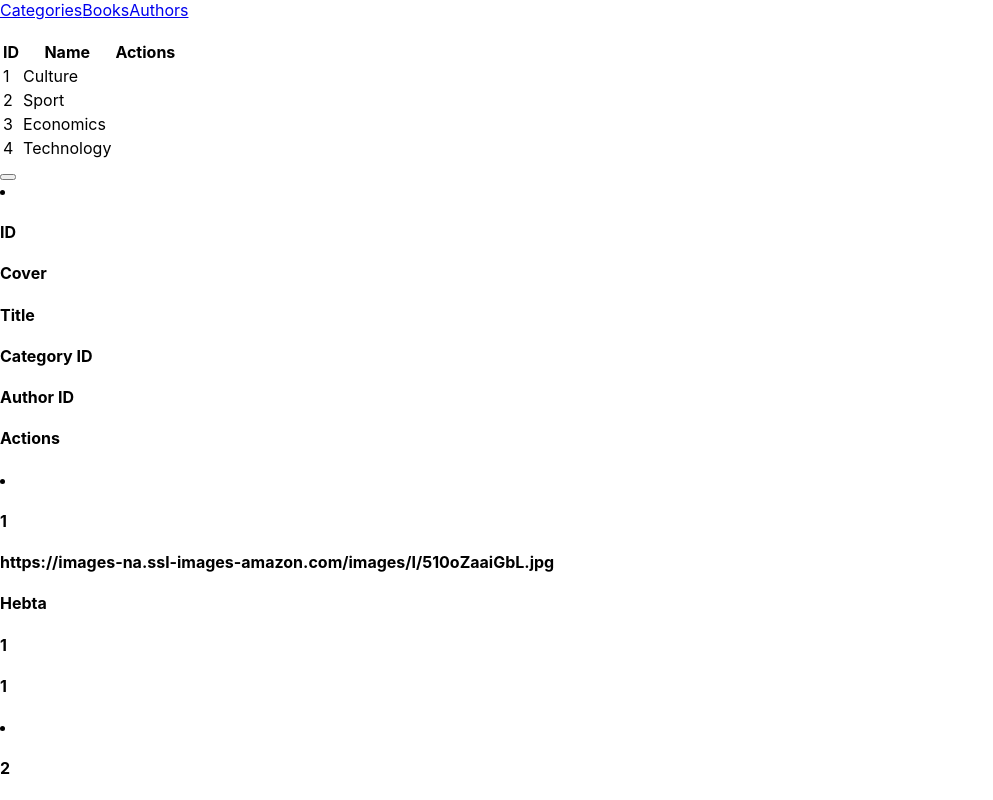
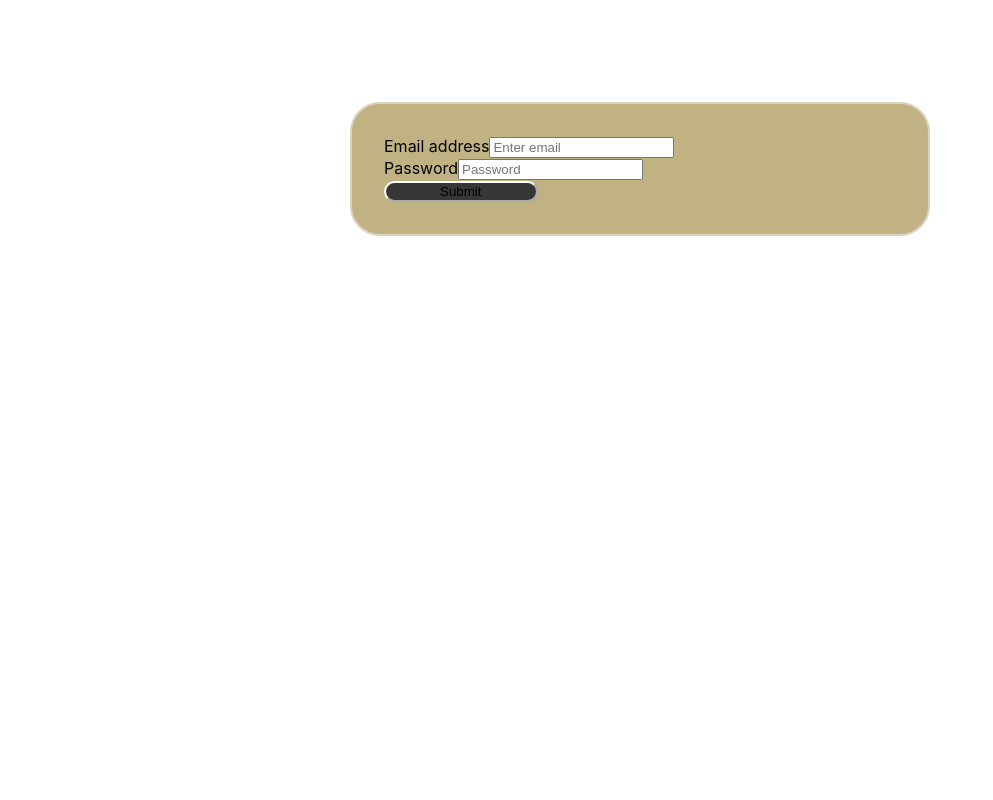
Before and after one commit to Hadeer-Attalluh/GoodReads-React, a React (Create React App) app: page /admin in a window 1280 px wide. Shown: the top 800 px of the page, without its empty margins (0-993 px from the left). Built offline with nearby package versions, Linux system fonts and the light colour scheme.

Commit message:
signup edits+ login UI + css edits

```diff
--- a/src/App.css
+++ b/src/App.css
@@ -1,34 +1,59 @@
+fieldset, .userbooksfilter, .AddCategory {
+  padding: 20px;
+  height: fit-content;
+  box-shadow: 0px 0px 0px 0px transparent;
+  border: .5px solid rgb(231, 230, 230);
+  margin-top: 100px;
+}
 
-fieldset,.userbooksfilter,.AddCategory
-{
+.userbooksfilter {
+  height: 25rem;
+}
+
+.search {
+  border-radius: 20.5px;
+}
+
+.AddCategory {
+  display: flex;
+  flex-direction: column;
+  align-items: center;
+  align-items: center;
+  width: fit-content;
   padding: 20px;
-  height:fit-content;
+  height: fit-content;
   box-shadow: 0px 0px 0px 0px transparent;
-  border:.5px solid rgb(231, 230, 230);
+  border: 3px solid rgb(231, 230, 230);
   margin-top: 100px;
+}
 
+.bg-gold {
+  background-color: #C0B283;
 }
-.userbooksfilter
-{
-  height:25rem;
 
+.form-border {
+  border: 2px solid #DCD0C0;
+  padding: 2rem;
+  border-radius: 30px;
 }
-.search
-{
-border-radius: 20.5px;
 
+.login {
+  width: 40%;
+  margin: 8% auto;
 }
-.AddCategory
-{
- display: flex;
- flex-direction: column;
- align-items: center;
- align-items: center;
- width:fit-content;
- padding: 20px;
-  height:fit-content;
-  box-shadow: 0px 0px 0px 0px transparent;
-  border:3px solid rgb(231, 230, 230);
-  margin-top: 100px;
 
+.signup {
+  width: 50%;
+  margin: 6% auto;
 }
+
+.submit-btn {
+  background-color: #373737;
+  border-color: white;
+  width: 30%;
+  border-radius: 20px;
+}
+
+.submit-btn:hover {
+  background-color: #424242;
+}
--- /dev/null
+++ b/src/FeaturedComponents/UserForms/login.js
@@ -0,0 +1,23 @@
+import React, { Component } from 'react';
+import { Form, Button, Col } from 'react-bootstrap';
+
+export class LoginForm extends Component {
+    render() {
+        return (
+            <Form className='login bg-gold form-border'>
+                <Form.Group controlId="formBasicEmail">
+                    <Form.Label className="text-white">Email address</Form.Label>
+                    <Form.Control type="email" placeholder="Enter email" />
+                </Form.Group>
+
+                <Form.Group controlId="formBasicPassword">
+                    <Form.Label className="text-white">Password</Form.Label>
+                    <Form.Control type="password" placeholder="Password" />
+                </Form.Group>
+                <Button className="submit-btn" type="submit">
+                    Submit
+                 </Button>
+            </Form>
+        );
+    }
+}
--- a/src/FeaturedComponents/UserForms/signup.js
+++ b/src/FeaturedComponents/UserForms/signup.js
@@ -1,24 +1,24 @@
-import React,{ Component } from 'react';
+import React, { Component } from 'react';
 import { Form, Button, Col } from 'react-bootstrap';
 import SimpleSchema from 'simpl-schema';
 import uuidv1 from 'uuid/v1';
 import { context } from '../../App';
 
-export class SignUpForm extends Component{
+export class SignUpForm extends Component {
 
     state = {
         fname: "",
         lname: "",
-        email:"",
-        password:"",
-        'confirm-password':"",
+        email: "",
+        password: "",
+        'confirm-password': "",
         image: "",
     }
 
     handleChange = (e) => {
         const name = e.target.name;
         const value = e.target.value;
-        this.setState({[name]: value});
+        this.setState({ [name]: value });
     }
 
     handleSubmit = (addUser) => (e) => {
@@ -39,12 +39,13 @@ export class SignUpForm extends Component{
                     if (this.value !== this.field('password').value) {
                         return "passwordMismatch";
                     }
-            }},
+                }
+            },
             image: String,
         }).newContext();
 
         console.log(validationContext.validate(this.state));
-        if(validationContext.validationErrors().length === 0){
+        if (validationContext.validationErrors().length === 0) {
             const user = {
                 id: uuidv1(),
                 fname: this.state.fname,
@@ -59,47 +60,47 @@ export class SignUpForm extends Component{
         else {
             console.log(validationContext.validationErrors());
         }
-        this.setState({fname:'', lname:'', email:'', password:'','confirm-password':''});
+        this.setState({ fname: '', lname: '', email: '', password: '', 'confirm-password': '' });
     }
 
-    render(){
-        return(
+    render() {
+        return (
             <context.Consumer>
                 {
                     value => (
-                        <Form style={{width:'50%',margin:'1rem auto', border:'1px solid #E9E8E8', padding:'1rem'}} onSubmit={this.handleSubmit(value.addUser)} key={this.state.id}>
-                            <h3 className='text-center text-primary'>New Here? Create A free account!</h3>
+                        <Form className="signup bg-gold form-border" onSubmit={this.handleSubmit(value.addUser)} key={this.state.id}>
+                            <h3 className='text-center text-white'>New Here? Create A free account!</h3>
                             <Form.Row>
                                 <Form.Group as={Col} md="6">
-                                    <Form.Label >First Name</Form.Label>
-                                    <Form.Control type="text" name='fname' placeholder="Enter Your First Name" onChange={this.handleChange} value={this.state.fname|| ''} />
+                                    <Form.Label className="text-white">First Name</Form.Label>
+                                    <Form.Control type="text" name='fname' placeholder="Enter Your First Name" onChange={this.handleChange} value={this.state.fname || ''} />
                                 </Form.Group>
                                 <Form.Group as={Col} md="6" >
-                                    <Form.Label>Last Name</Form.Label>
-                                    <Form.Control type="text" name='lname' placeholder="Enter Your Last Name" onChange={this.handleChange} value={this.state.lname|| ''}/>
+                                    <Form.Label className="text-white">Last Name</Form.Label>
+                                    <Form.Control type="text" name='lname' placeholder="Enter Your Last Name" onChange={this.handleChange} value={this.state.lname || ''} />
                                 </Form.Group>
                             </Form.Row>
                             <Form.Group controlId="formBasicEmail">
-                                    <Form.Label>Email address</Form.Label>
-                                    <Form.Control type="email" name='email' placeholder="Enter Your Email" onChange={this.handleChange} value={this.state.email}/>
+                                <Form.Label className="text-white">Email address</Form.Label>
+                                <Form.Control type="email" name='email' placeholder="Enter Your Email" onChange={this.handleChange} value={this.state.email} />
                             </Form.Group>
                             <Form.Row>
                                 <Form.Group controlId="formBasicPassword" as={Col} md="6" >
-                                    <Form.Label>Password</Form.Label>
-                                    <Form.Control type="password" name='password' placeholder="Enter Your Password" onChange={this.handleChange} value={this.state.password}/>
+                                    <Form.Label className="text-white">Password</Form.Label>
+                                    <Form.Control type="password" name='password' placeholder="Enter Your Password" onChange={this.handleChange} value={this.state.password} />
                                 </Form.Group>
                                 <Form.Group controlId="formBasicPlainPassword" as={Col} md="6" >
-                                    <Form.Label>Confirm Password</Form.Label>
-                                    <Form.Control type="password" name='confirm-password' placeholder="Confirm Your Password" onChange={this.handleChange}/>
+                                    <Form.Label className="text-white">Confirm Password</Form.Label>
+                                    <Form.Control type="password" name='confirm-password' placeholder="Confirm Your Password" onChange={this.handleChange} />
                                 </Form.Group>
                             </Form.Row>
                             <Form.Row>
                                 <Form.Group as={Col} md="6" >
-                                    <Form.Label>Browse Your Image</Form.Label>
-                                    <Form.Control type="file" name='image' class='custom-file-input' id="customFile"  onChange={this.handleChange} value={this.state.image}/>
+                                    <Form.Label className="text-white">Browse Your Image</Form.Label>
+                                    <Form.Control type="file" name='image' class='custom-file-input' id="customFile" onChange={this.handleChange} value={this.state.image} />
                                 </Form.Group>
                             </Form.Row>
-                            <Button variant="primary" type="submit">
+                            <Button className="submit-btn" type="submit">
                                 Submit
                             </Button>
                         </Form>
--- a/src/Router.js
+++ b/src/Router.js
@@ -10,6 +10,7 @@ import BookDetails from '../src/FeaturedComponents/Featured/Book/Details';
 //Admin
 import AdminPanel from './FeaturedComponents/Admin/Panel';
 import AdminCategoriesAddEditForm from '../src/FeaturedComponents/Admin/Categories/AddEditForm';
+import { LoginForm } from './FeaturedComponents/UserForms/login';
 
 export default class Routing extends React.Component {
   render() {
@@ -24,7 +25,8 @@ export default class Routing extends React.Component {
           <Switch>
             <Route exact path="/" component={UserHome} />
             <Route exact path="/books" component={BooksDisplayListing} />
-            <Route exact path="/admin" component={AdminPanel} />
+            {/* <Route exact path="/admin" component={AdminPanel} /> */}
+            <Route exact path="/admin" component={LoginForm} />
           </Switch>
         </Router>
       </>
```
Lines whose indentation alone changed are shown as unchanged.
